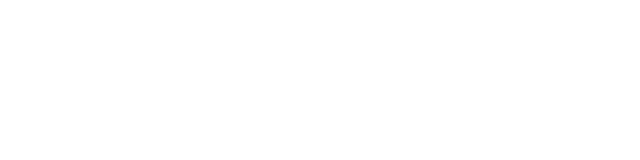
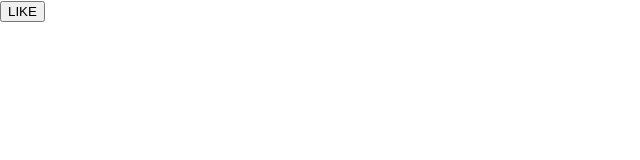
Before and after one commit to cnahornyj/hackathon_halloween, a React (Create React App) app: page / in a window 1280 px wide. Shown: the top 160 px of the page, without its empty margins (0-640 px from the left). Built offline with nearby package versions, Linux system fonts and the light colour scheme.

Commit message:
popup de modal npm installer

```diff
--- a/package.json
+++ b/package.json
@@ -5,6 +5,8 @@
   "dependencies": {
     "react": "^16.11.0",
     "react-dom": "^16.11.0",
+    "react-icons": "^3.8.0",
+    "react-modal": "^3.11.1",
     "react-scripts": "3.2.0"
   },
   "scripts": {
--- a/src/App.js
+++ b/src/App.js
@@ -1,9 +1,11 @@
 import React from 'react';
+import PopupMatch from './components/PopupMatch';
+import './App.css';
 
 function App() {
   return (
     <div>
-
+       <PopupMatch/>
     </div>
   );
 }
--- /dev/null
+++ b/src/components/PopupMatch.js
@@ -0,0 +1,40 @@
+import React from 'react';
+import ReactModal from 'react-modal';
+import { IoMdClose } from "react-icons/io";
+
+
+class PopupMatch extends React.Component {
+    constructor () {
+      super();
+      this.state = {
+        showModal: false
+      };
+
+      this.handleOpenModal = this.handleOpenModal.bind(this);
+      this.handleCloseModal = this.handleCloseModal.bind(this);
+    }
+
+    handleOpenModal () {
+      this.setState({ showModal: true });
+    }
+
+    handleCloseModal () {
+      this.setState({ showModal: false });
+    }
+
+    render () {
+      return (
+        <div>
+          <button onClick={this.handleOpenModal}>LIKE</button>
+          <ReactModal
+             isOpen={this.state.showModal}
+             contentLabel="Minimal Modal Example"
+          >
+            <button onClick={this.handleCloseModal}><IoMdClose/></button>
+          </ReactModal>
+        </div>
+      );
+    }
+  }
+
+export default PopupMatch;
```
Also changed, not shown: 1 other file (tests, documents, lock files or other folders).
